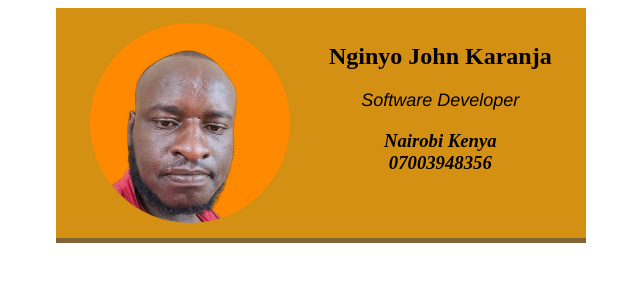
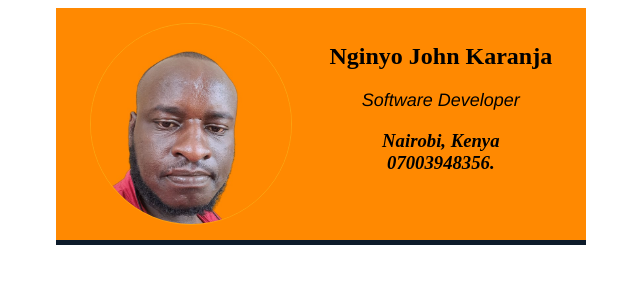
Before and after one commit to nginyo/Businesscard, a plain HTML site: page index.html in a window 1280 px wide. Shown: the whole page, without its empty margins (319-959 px from the left). Drawn offline with Linux system fonts and the light colour scheme.

Commit message:
few changes

```diff
--- a/index.html
+++ b/index.html
@@ -14,8 +14,8 @@
         <div>
             <h2>Nginyo John Karanja</h2>
             <p>Software Developer</p>
-            <h3>Nairobi Kenya <br>
-                07003948356
+            <h3>Nairobi, Kenya <br>
+                07003948356.
             </h3>
         </div>
     </div>
--- a/style.css
+++ b/style.css
@@ -5,15 +5,16 @@
   width: 500px;
   margin: 0 auto;
   display: flex;
-  background-color: rgb(211, 144, 19);
+  background-color: #ff8901;
   justify-content: space-around;
   text-align: center;
   padding: 15px;
-  border-bottom: 5px solid rgb(128, 100, 51);
+  border-bottom: 5px solid #0d1b2a;
 }
 .img-el {
   width: 200px;
   border-radius: 100%;
+  border: 1px solid #fca311;
 }
 p {
   font-size: large;
```
